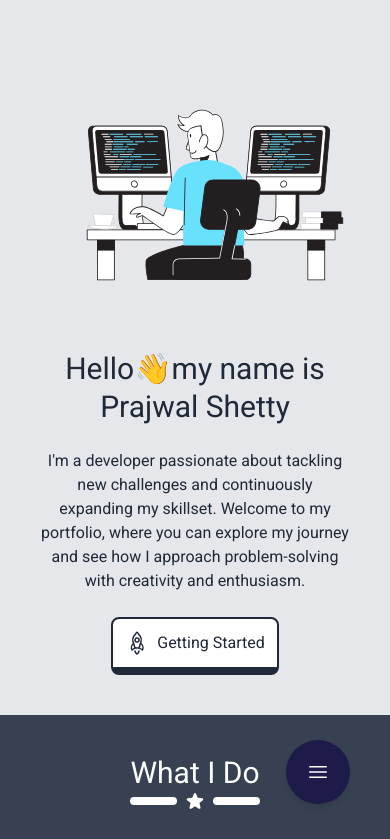
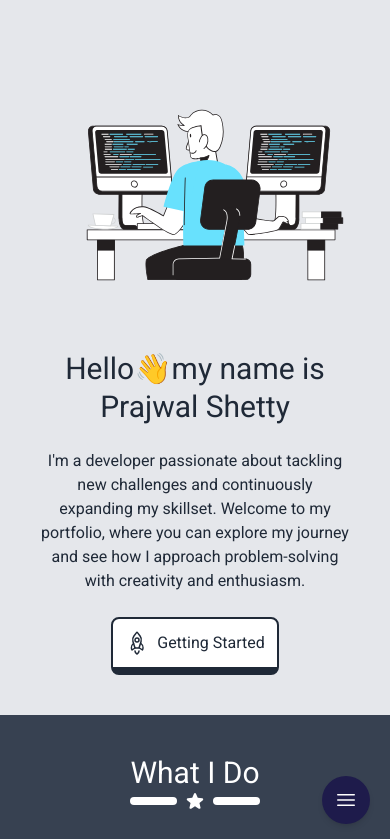
Before and after one commit to PrajwalSh0206/PrajwalSh0206.github.io, a React (Vite) app: page / in a window 390 px wide. Shown: the top 839 px of the page. Built offline with nearby package versions, Linux system fonts and the light colour scheme.

Commit message:
floating-sm-compatible

```diff
--- a/src/components/common/FloatingButton.tsx
+++ b/src/components/common/FloatingButton.tsx
@@ -8,7 +8,7 @@ interface FloatingButtonProps {
 const FloatingButton: React.FC<FloatingButtonProps> = function ({ setToggleDisplay, toggleDisplay }) {
   return (
     <button
-      className="p-5 fixed lg:hidden bottom-10 right-10 rounded-full bg-indigo-950 text-white z-50 transform active:scale-90 duration-75 shadow-md"
+      className="p-3 md:p-5 fixed lg:hidden bottom-5 md:bottom-10 right-5 md:right-10 rounded-full bg-indigo-950 text-white z-50 transform active:scale-90 duration-75 shadow-md"
       onClick={() => setToggleDisplay(!toggleDisplay)}
     >
       {toggleDisplay ? (
```
